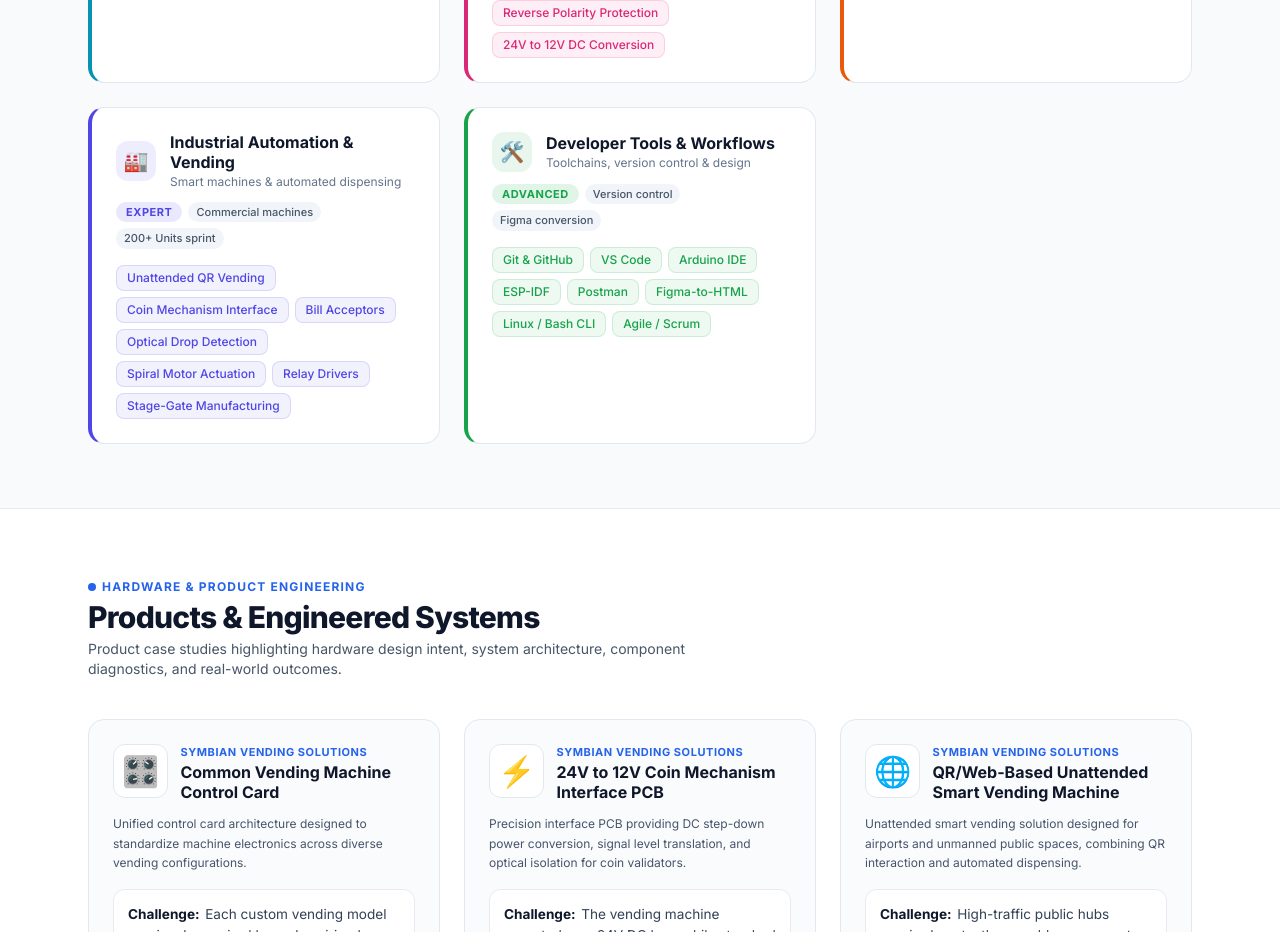
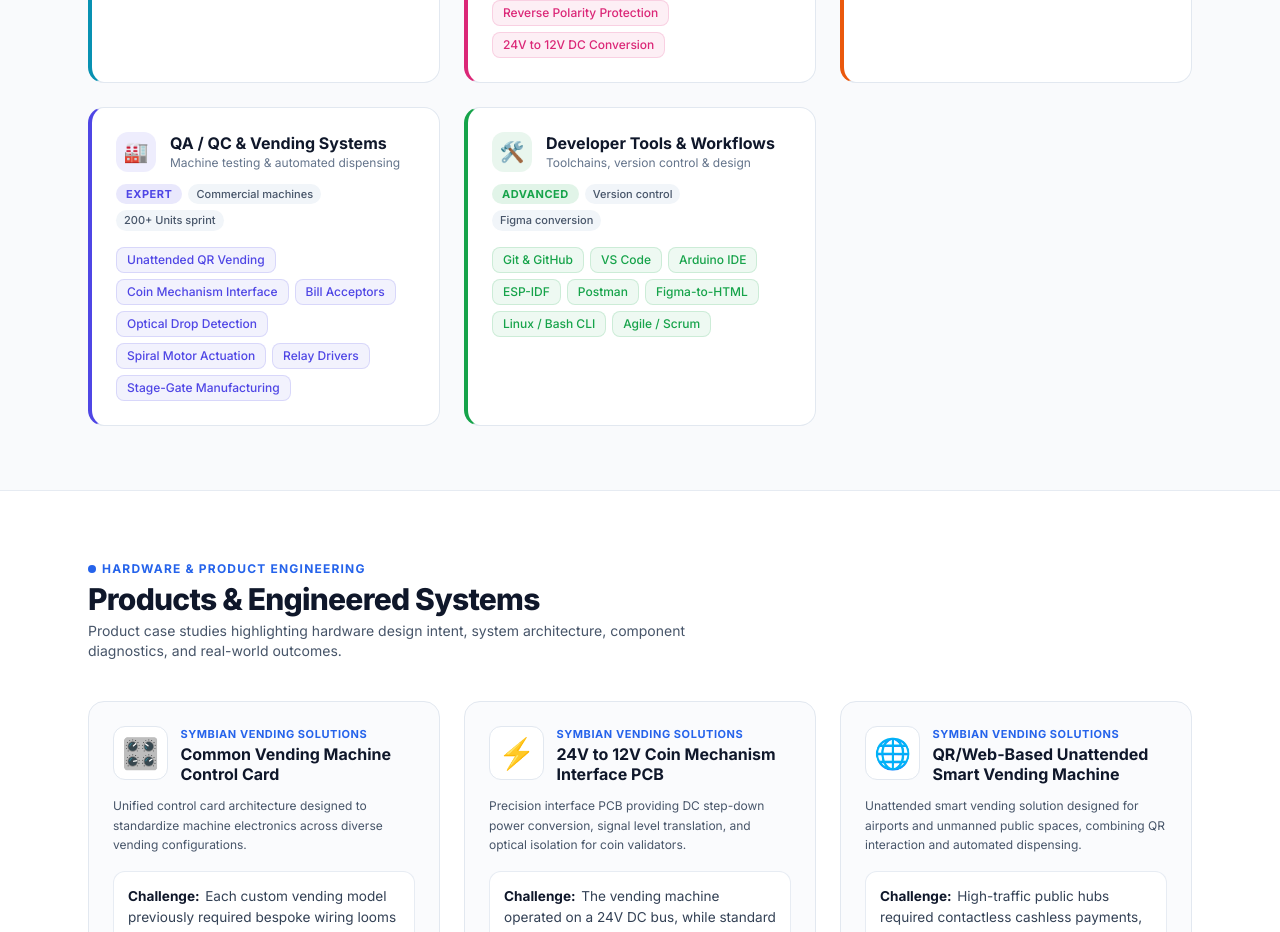
Before and after one commit to pratik-mandani/pratik-mandani.github.io, a React (Vite) app: page / in a window 1280 px wide. Shown: the part 1540-2472 px from the top of the page. Built offline with nearby package versions, Linux system fonts and the light colour scheme.

Commit message:
fix: replace Industrial Automation with QA / QC across hero, skills, and metadata

```diff
--- a/index.html
+++ b/index.html
@@ -8,8 +8,8 @@
     <!-- Primary Meta Tags -->
     <title>Pratik Mandani | Product Development &amp; Full-Stack Engineer</title>
     <meta name="title" content="Pratik Mandani | Product Development &amp; Full-Stack Engineer" />
-    <meta name="description" content="Professional portfolio of Pratik Mandani, showcasing product development, electronics, embedded systems, firmware, industrial automation and full-stack web development." />
-    <meta name="keywords" content="Pratik Mandani, Product Development, Electronics, Embedded Systems, Firmware, ESP32, Arduino, PCB Design, Industrial Automation, Full-Stack Web Development, PHP, Laravel, MySQL, Rajkot, Gujarat, Altius Infoway, Symbian Vending Solutions" />
+    <meta name="description" content="Professional portfolio of Pratik Mandani, showcasing product development, electronics, embedded systems, firmware, QA/QC testing and full-stack web development." />
+    <meta name="keywords" content="Pratik Mandani, Product Development, Electronics, Embedded Systems, Firmware, ESP32, Arduino, PCB Design, QA/QC Testing, Full-Stack Web Development, PHP, Laravel, MySQL, Rajkot, Gujarat, Altius Infoway, Symbian Vending Solutions" />
     <meta name="author" content="Pratik Mandani" />
     <meta name="theme-color" content="#ffffff" />
     <link rel="canonical" href="https://pratik-mandani.github.io/" />
@@ -18,14 +18,14 @@
     <meta property="og:type" content="website" />
     <meta property="og:url" content="https://pratik-mandani.github.io/" />
     <meta property="og:title" content="Pratik Mandani | Product Development &amp; Full-Stack Engineer" />
-    <meta property="og:description" content="Professional portfolio of Pratik Mandani, showcasing product development, electronics, embedded systems, firmware, industrial automation and full-stack web development." />
+    <meta property="og:description" content="Professional portfolio of Pratik Mandani, showcasing product development, electronics, embedded systems, firmware, QA/QC testing and full-stack web development." />
     <meta property="og:image" content="https://avatars.githubusercontent.com/u/81868134?v=4" />
 
     <!-- Twitter -->
     <meta property="twitter:card" content="summary_large_image" />
     <meta property="twitter:url" content="https://pratik-mandani.github.io/" />
     <meta property="twitter:title" content="Pratik Mandani | Product Development &amp; Full-Stack Engineer" />
-    <meta property="twitter:description" content="Professional portfolio of Pratik Mandani, showcasing product development, electronics, embedded systems, firmware, industrial automation and full-stack web development." />
+    <meta property="twitter:description" content="Professional portfolio of Pratik Mandani, showcasing product development, electronics, embedded systems, firmware, QA/QC testing and full-stack web development." />
     <meta property="twitter:image" content="https://avatars.githubusercontent.com/u/81868134?v=4" />
 
     <!-- Google Fonts -->
--- a/src/components/sections/Hero.tsx
+++ b/src/components/sections/Hero.tsx
@@ -4,7 +4,7 @@ const TITLES = [
   'Embedded & Firmware Engineer',
   'Product Development Engineer',
   'Full-Stack Developer (Laravel & PHP)',
-  'Industrial Automation & QA Specialist',
+  'QA / QC & Hardware Diagnostics Specialist',
 ];
 
 const STATS = [
--- a/src/components/sections/Skills.tsx
+++ b/src/components/sections/Skills.tsx
@@ -64,12 +64,12 @@ const SKILL_CATEGORIES: SkillCategory[] = [
     items: ['Laravel MVC', 'MySQL Relational Schema', 'Database Indexing & Tuning', 'RESTful API Architecture', 'Admin Portals & ERPs', 'Blade Templating', 'Bootstrap', 'Tailwind CSS'],
   },
   {
-    label: 'Industrial Automation & Vending',
+    label: 'QA / QC & Vending Systems',
     icon: '🏭',
     accent: '#4f46e5',
     level: 'Expert',
     context: ['Commercial machines', '200+ Units sprint'],
-    description: 'Smart machines & automated dispensing',
+    description: 'Machine testing & automated dispensing',
     items: ['Unattended QR Vending', 'Coin Mechanism Interface', 'Bill Acceptors', 'Optical Drop Detection', 'Spiral Motor Actuation', 'Relay Drivers', 'Stage-Gate Manufacturing'],
   },
   {
--- a/src/data/portfolioData.ts
+++ b/src/data/portfolioData.ts
@@ -20,7 +20,7 @@ export const personalInfo = {
   linkedin: 'https://linkedin.com/in/pratik-mandani-placeholder',
   linkedinIsPlaceholder: true,
   resumeUrl: '/resume/Pratik_Mandani.pdf',
-  positioning: 'Embedded & Product Development Engineer | Electronics | Firmware | Industrial Automation | Full-Stack Web Development',
+  positioning: 'Embedded & Product Development Engineer | Electronics | Firmware | QA / QC | Full-Stack Web Development',
   summary: `Results-driven Product Development & Embedded Quality Engineer combining 7+ years of hands-on industrial product testing, hardware prototyping, PCB validation, and rigorous QA/QC workflows with 4+ years of full-stack web software engineering (PHP, Laravel, MySQL, REST APIs). Proven track record in component-level troubleshooting, precision SMD rework, and cross-functional integration spanning PLC, Raspberry Pi, embedded controllers, and scalable enterprise web systems.`,
   differentiators: [
     {
```
